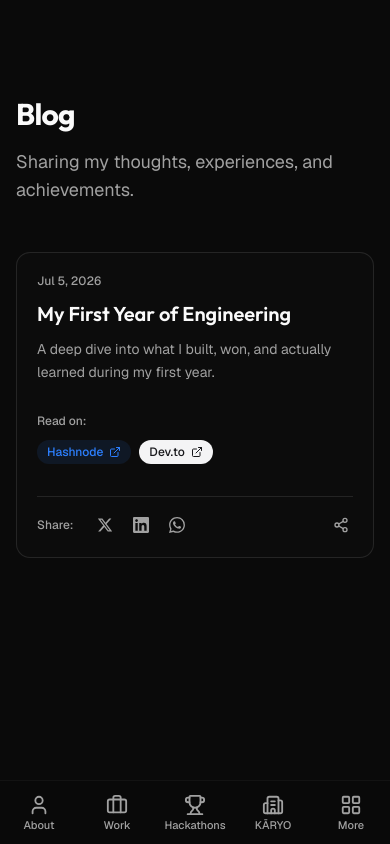
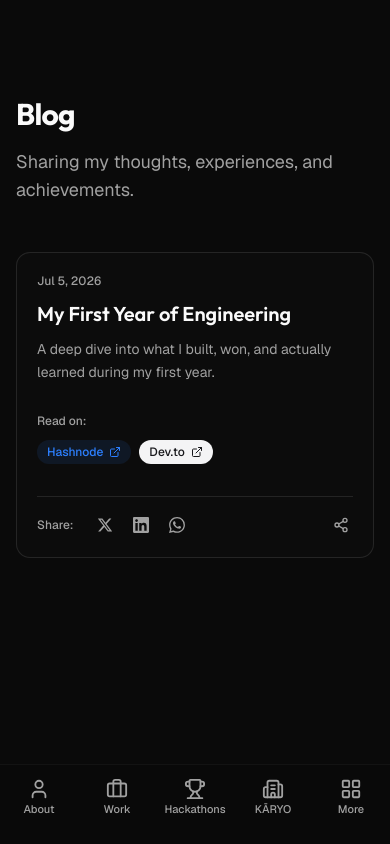
Before and after one commit to Karan-Raj-KR/portfolio, a Next.js app: page /blog in a window 390 px wide. Built offline with nearby package versions, Linux system fonts and the light colour scheme.

Commit message:
style: fix responsive overflow in hero CTA and stabilize bottom nav size

```diff
--- a/src/components/layout/bottom-nav.tsx
+++ b/src/components/layout/bottom-nav.tsx
@@ -6,6 +6,8 @@ import Link from "next/link";
 import { User, Briefcase, Trophy, Building2, LayoutGrid } from "lucide-react";
 import { cn } from "@/lib/utils";
 import { BottomNavSheet } from "./bottom-nav-sheet";
+
+import { motion, useScroll, useMotionValueEvent } from "framer-motion";
 
 const navItems = [
     { id: "about", href: "/#about", label: "About", icon: User },
@@ -18,6 +20,18 @@ export function BottomNav() {
     const pathname = usePathname();
     const [activeHash, setActiveHash] = useState<string>("");
     const [isSheetOpen, setIsSheetOpen] = useState(false);
+
+    const { scrollY } = useScroll();
+    const [hidden, setHidden] = useState(false);
+
+    useMotionValueEvent(scrollY, "change", (latest) => {
+        const previous = scrollY.getPrevious() ?? 0;
+        if (latest > previous && latest > 50) {
+            setHidden(true);
+        } else {
+            setHidden(false);
+        }
+    });
 
     useEffect(() => {
         // Only run observer on the home page where these sections exist
@@ -59,7 +73,15 @@ export function BottomNav() {
 
     return (
         <>
-            <nav className="fixed bottom-0 left-0 right-0 z-50 flex h-16 items-center justify-around bg-background/95 backdrop-blur-md border-t border-border/40 pb-[env(safe-area-inset-bottom)] lg:hidden">
+            <motion.nav
+                variants={{
+                    visible: { y: 0 },
+                    hidden: { y: "100%" },
+                }}
+                animate={hidden ? "hidden" : "visible"}
+                transition={{ duration: 0.35, ease: "easeInOut" }}
+                className="fixed bottom-0 left-0 right-0 z-50 flex h-[80px] pb-6 pt-2 items-center justify-around bg-background/95 backdrop-blur-md border-t border-border/40 lg:hidden"
+            >
                 {navItems.map((item) => {
                     const Icon = item.icon;
                     const active = isActive(item);
@@ -84,7 +106,7 @@ export function BottomNav() {
                     <LayoutGrid className="h-[22px] w-[22px]" />
                     <span className="text-[11px] font-medium leading-none">More</span>
                 </button>
-            </nav>
+            </motion.nav>
             <BottomNavSheet isOpen={isSheetOpen} onClose={() => setIsSheetOpen(false)} />
         </>
     );
--- a/src/components/sections/hero.tsx
+++ b/src/components/sections/hero.tsx
@@ -77,7 +77,7 @@ export function Hero() {
                     initial={{ opacity: 0, y: 10 }}
                     animate={{ opacity: 1, y: 0 }}
                     transition={{ delay: 1.2, duration: 0.6 }}
-                    className="flex gap-10 pb-6 pt-2"
+                    className="flex flex-col sm:flex-row items-center justify-center gap-4 sm:gap-6 md:gap-10 pb-6 pt-2 w-full"
                 >
                     <Magnetic>
                         <a
```
